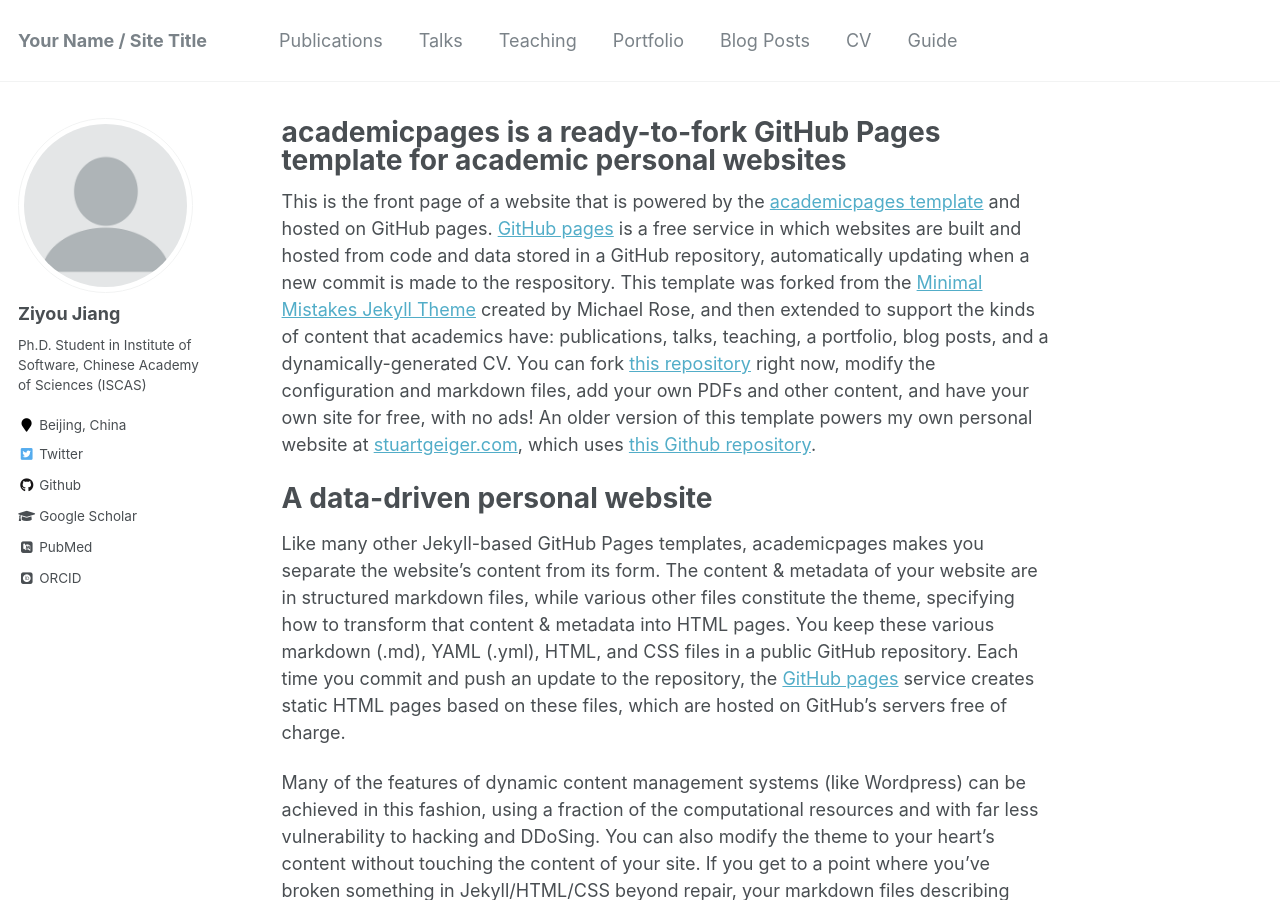
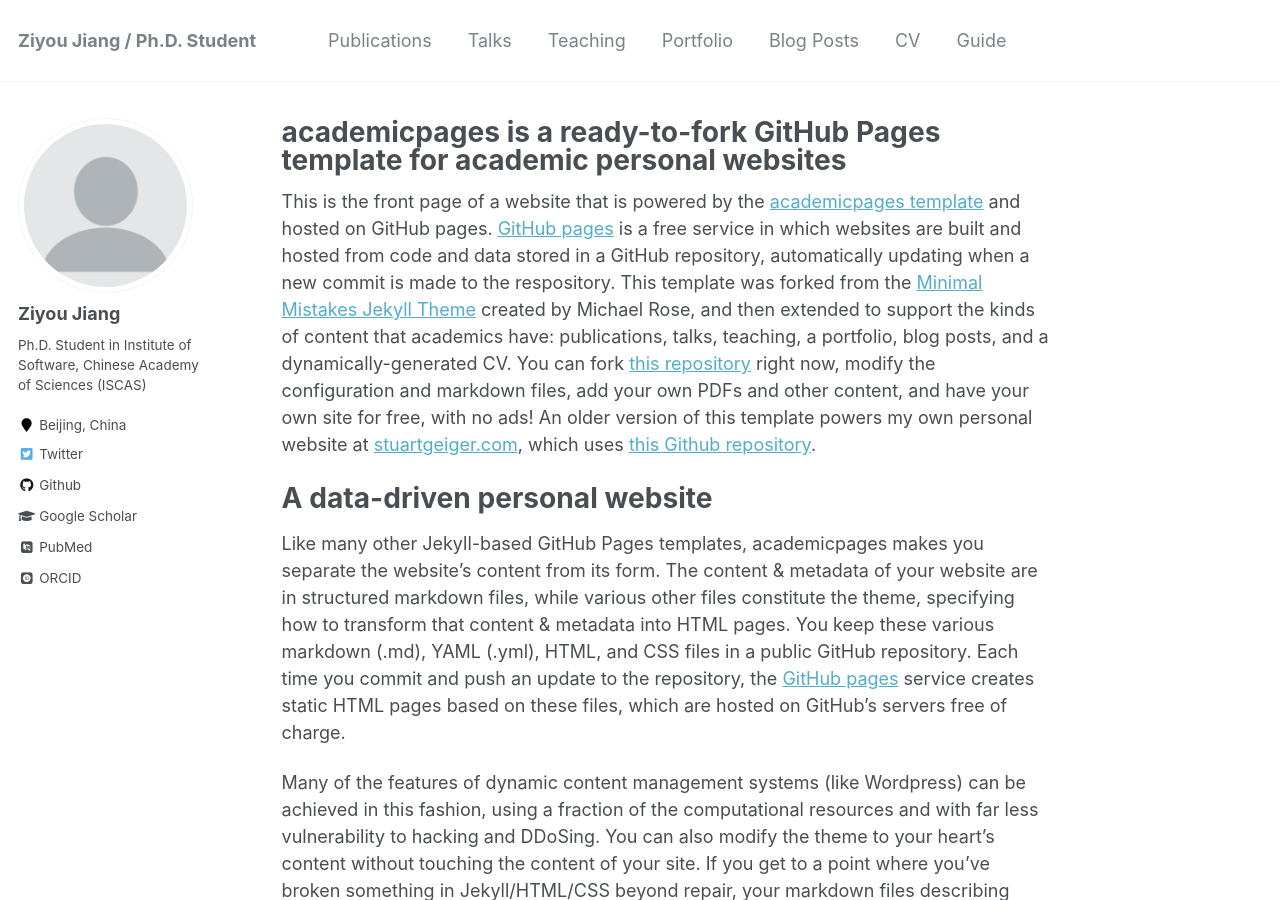
Before and after one commit to jzySaber1996/jzySaber1996.github.io, a Jekyll site: the page built from _pages/about.md, in a window 1280 px wide and 900 px high. Built offline with Jekyll 4.4.1, drawn with Linux system fonts in a browser that asks for light colours; some web fonts are replaced; some of the changed text lies outside the part shown.

Commit message:
Update personal information

```diff
--- a/_config.yml
+++ b/_config.yml
@@ -7,9 +7,9 @@
 
 # Site Settings
 locale                   : "en-US"
-title                    : "Your Name / Site Title"
+title                    : "Ziyou Jiang / Ph.D. Student"
 title_separator          : "-"
-name                     : &name "Your Name"
+name                     : &name "Ziyou Jiang"
 description              : &description "personal description"
 url                      : https://jzysaber1996.github.io # the base hostname & protocol for your site e.g. "https://mmistakes.github.io"
 baseurl                  : "" # the subpath of your site, e.g. "/blog"
```
